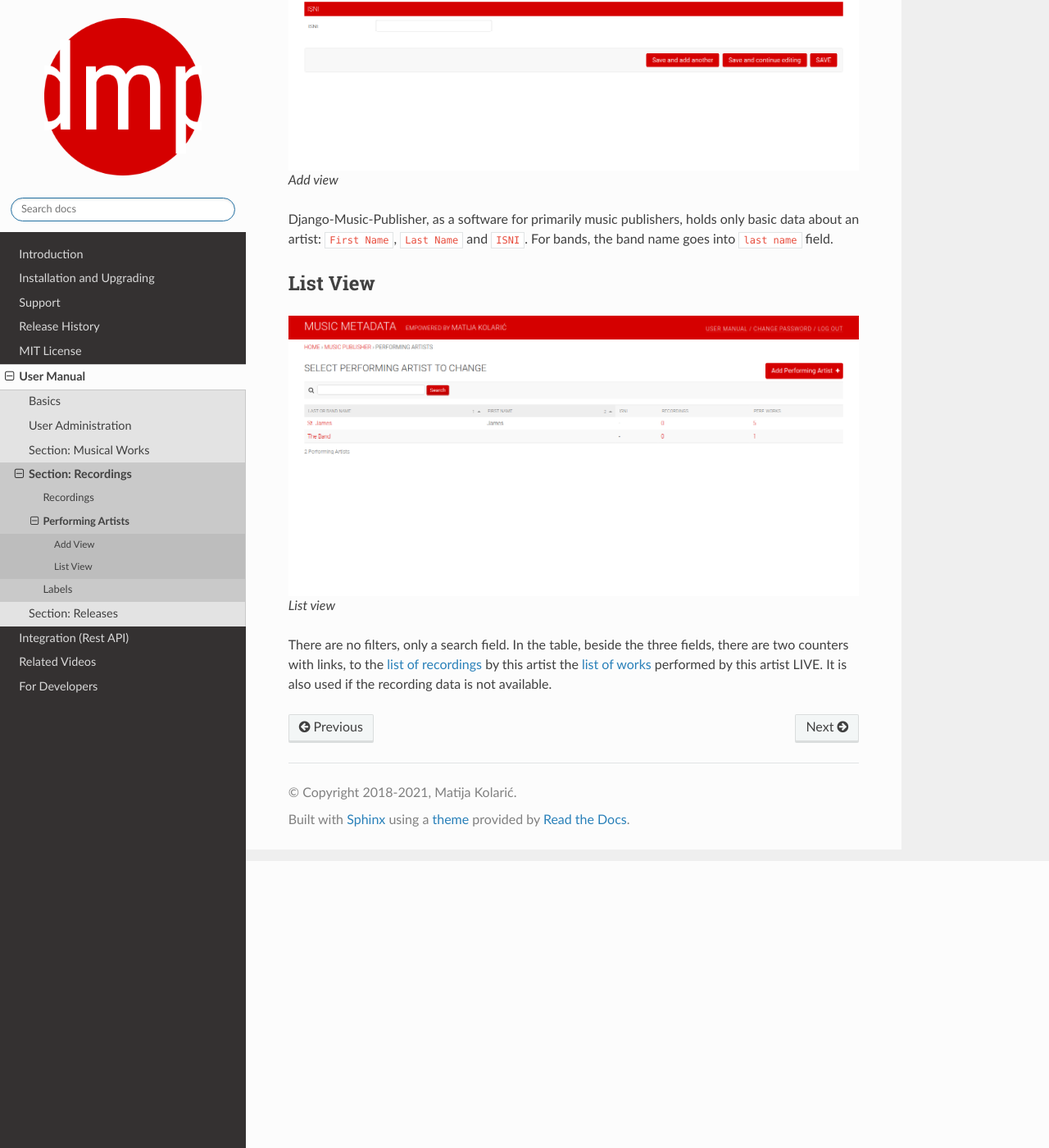
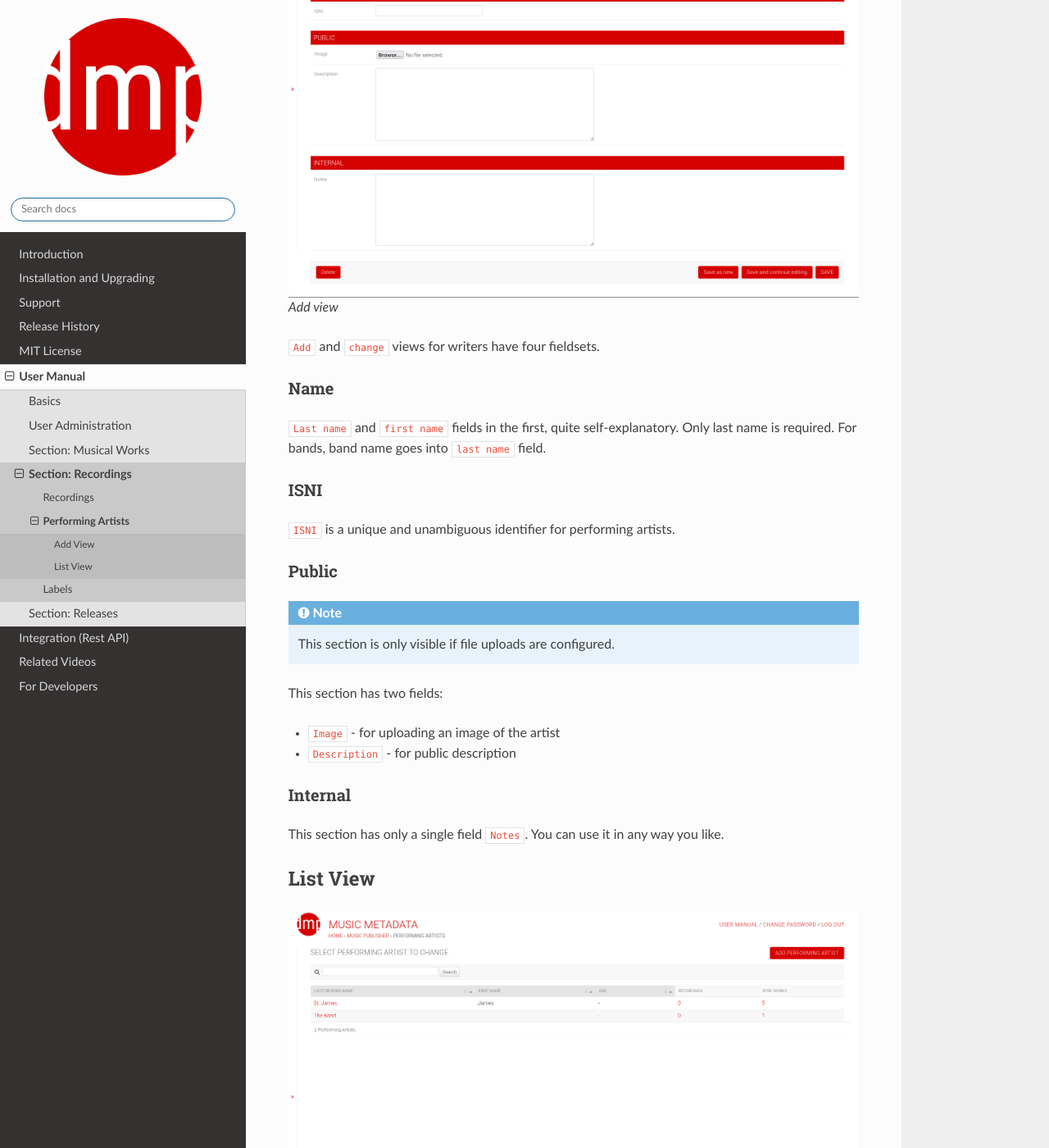
Before and after one commit to matijakolaric-com/django-music-publisher, a Sphinx documentation site: the page built from docs/manual_artist.rst, in a window 1280 px wide and 1400 px high, scrolled down 350 px. Shown: the whole window at 82% size. Built offline with Sphinx 7.4.7 and the Read the Docs theme 2.0.0, drawn with Linux system fonts in a browser that asks for light colours.

Commit message:
documentation updates

```diff
--- a/docs/manual_artist.rst
+++ b/docs/manual_artist.rst
@@ -9,9 +9,35 @@ Add View
 
    Add view
 
-Django-Music-Publisher, as a software for primarily music publishers, holds only basic
-data about an artist: ``First Name``, ``Last Name`` and ``ISNI``. For bands, the band name
-goes into ``last name`` field.
+``Add`` and ``change`` views for writers have four fieldsets.
+
+Name
+++++
+
+``Last name`` and ``first name`` fields in the first, quite self-explanatory.
+Only last name is required. For bands, band name goes into ``last name`` field.
+
+ISNI
+++++
+
+``ISNI`` is a unique and unambiguous identifier for performing artists.
+
+Public
++++++++++++++++++
+
+.. note::
+    This section is only visible if file uploads are configured.
+
+This section has two fields:
+
+* ``Image`` - for uploading an image of the artist
+* ``Description`` - for public description
+
+Internal
+++++++++++++++++++
+
+This section has only a single field ``Notes``. You can use it in any way you
+like.
 
 List View
 -----------------------------
--- a/docs/manual_writer.rst
+++ b/docs/manual_writer.rst
@@ -9,7 +9,7 @@ Add/Change View
 
    Add writer view
 
-``Add`` and ``change`` views for writers have four fieldsets.
+``Add`` and ``change`` views for writers have several fieldsets.
 
 Name
 ++++
```
Also changed, not shown: docs/manual_recording.rst (+7 -0 lines), docs/images/add_artist.png, docs/images/artists.png, 1 other file.
